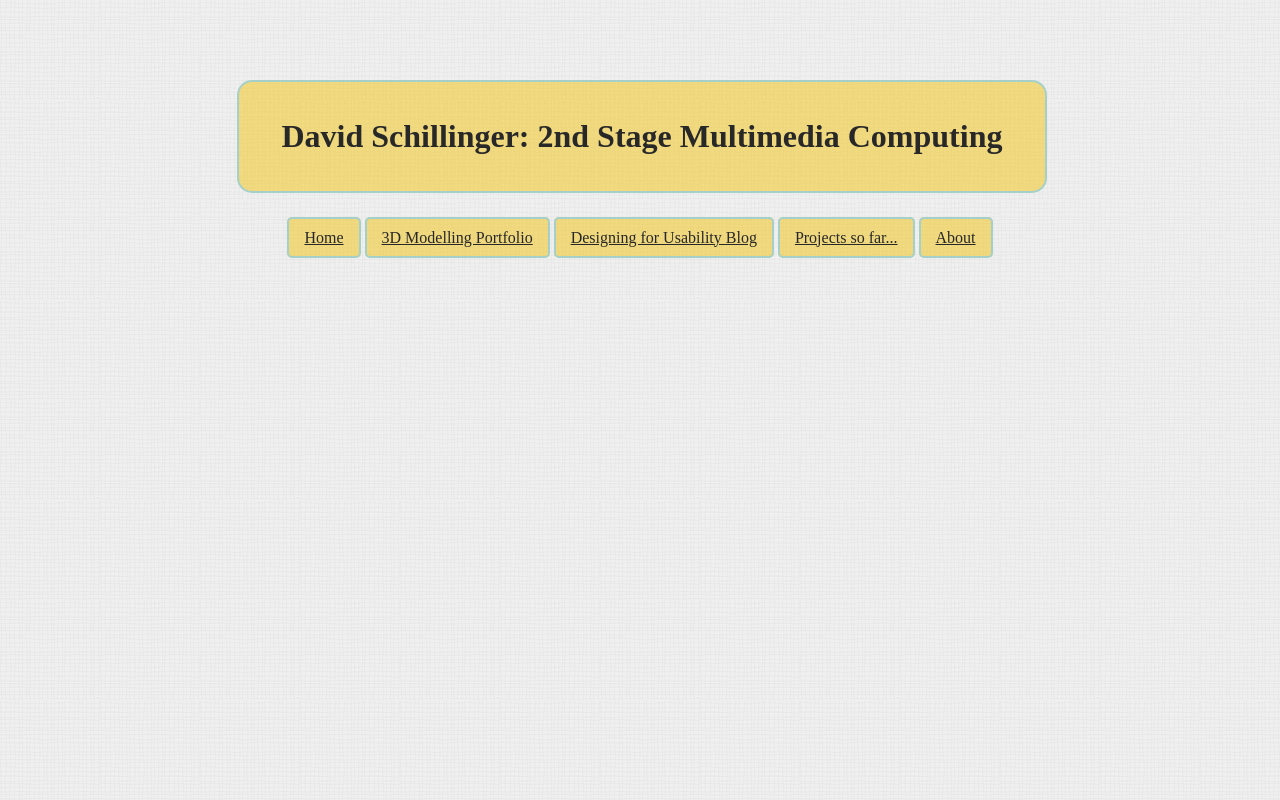
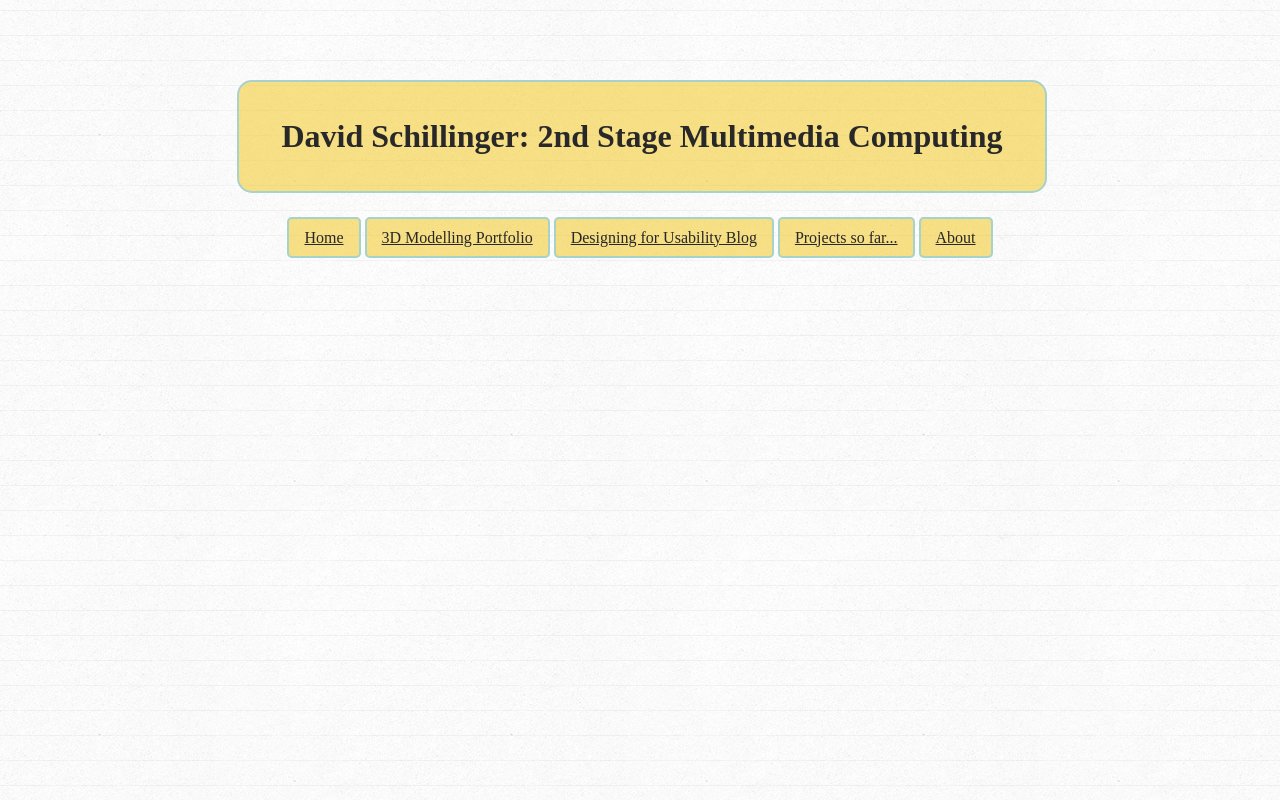
Before and after one commit to schillid/multimediacomputingwebsite, a plain HTML site: page index.html in a window 1280 px wide. Drawn offline with Linux system fonts and the light colour scheme.

Commit message:
background changes

```diff
--- a/style.css
+++ b/style.css
@@ -3,7 +3,7 @@
 	padding: 0;
 }
 html {
-    background: url(Media/background.jpg);
+    background: url(Media/background.png);
 }
 body {
     font: 100% "Myriad Pro";
```
Also changed, not shown: Media/background.jpg (deleted), Media/background.png (added), Media/fabricbackground.jpg (deleted).
